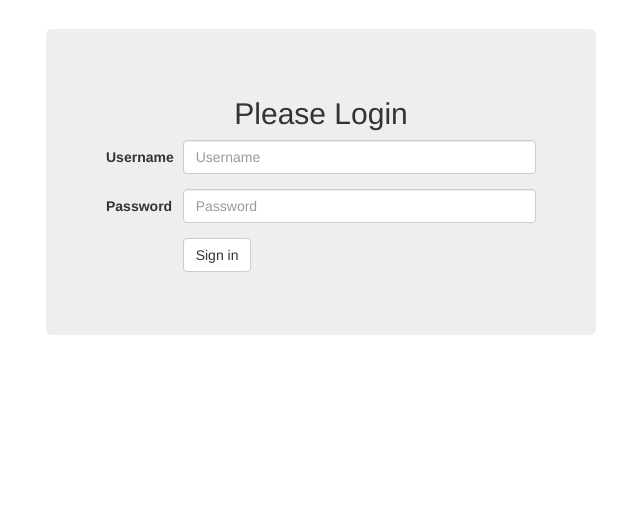
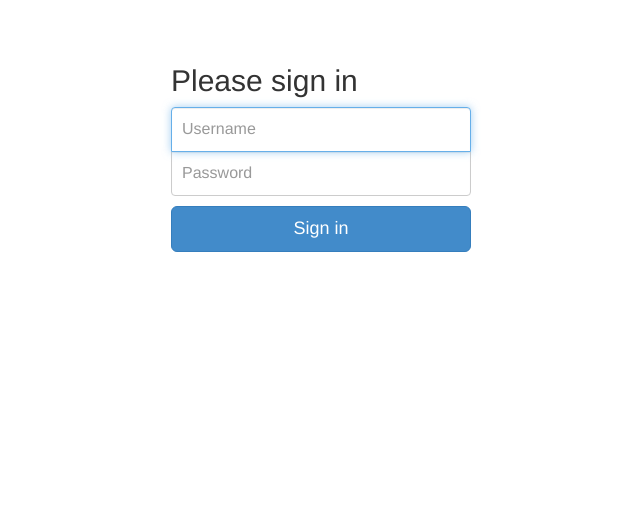
Before and after one commit to hr4e/SurveyUI, a Django app: page /login/ in a window 1280 px wide. Shown: the part 51-558 px from the top of the page, without its empty margins (319-959 px from the left). Run offline with Django 3.2, Linux system fonts and the light colour scheme; parts of the project's set-up code (start-up, migrations or seed data) failed here and were passed over; some libraries are stand-ins or nearby versions.

Commit message:
Updated the sign-in page
Used one of bootstraps templates for a nicer-looking sign in page.

```diff
--- a/SurveyEditor/static/css/styles.css
+++ b/SurveyEditor/static/css/styles.css
@@ -15,3 +15,38 @@
 	width:550px;
 	margin:0 auto;
 }
+
+.form-signin {
+  max-width: 330px;
+  padding: 15px;
+  margin: 0 auto;
+}
+.form-signin .form-signin-heading,
+.form-signin .checkbox {
+  margin-bottom: 10px;
+}
+.form-signin .checkbox {
+  font-weight: normal;
+}
+.form-signin .form-control {
+  position: relative;
+  height: auto;
+  -webkit-box-sizing: border-box;
+     -moz-box-sizing: border-box;
+          box-sizing: border-box;
+  padding: 10px;
+  font-size: 16px;
+}
+.form-signin .form-control:focus {
+  z-index: 2;
+}
+.form-signin input[type="username"] {
+  margin-bottom: -1px;
+  border-bottom-right-radius: 0;
+  border-bottom-left-radius: 0;
+}
+.form-signin input[type="password"] {
+  margin-bottom: 10px;
+  border-top-left-radius: 0;
+  border-top-right-radius: 0;
+}
--- a/SurveyEditor/templates/registration/login.html
+++ b/SurveyEditor/templates/registration/login.html
@@ -30,7 +30,7 @@
 
 
 <!-- Bootstrap -->
-
+<!-- Log in form - works!
 <div class="jumbotron jumbo-login">
   <h2 align="center"> Please Login </h2>
   <form class="form-horizontal" role="form" action="" method="post">{% csrf_token %}
@@ -54,5 +54,13 @@
     </div>
   </form>
 </div>
+-->
+      <form class="form-signin" role="form"action="" method="post">{% csrf_token %}
+        <h2 class="form-signin-heading">Please sign in</h2>
+        <input type="username" class="form-control" name="username" value="" placeholder="Username" id="username" required autofocus>
+        <input type="password" class="form-control" name="password" id="password" value="" placeholder="Password" required>
+        <button class="btn btn-lg btn-primary btn-block" type="submit" value="login">Sign in</button>
+        <input type="hidden" name="next" value="{{ next|escape }}"/>
+      </form>
 
 {% endblock %}
```
